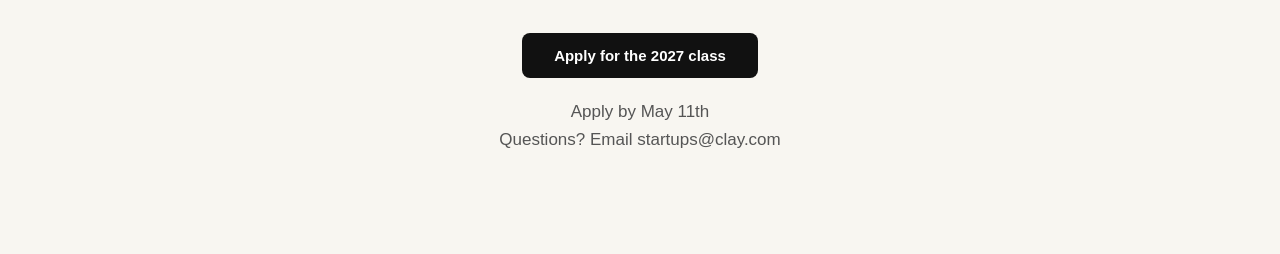
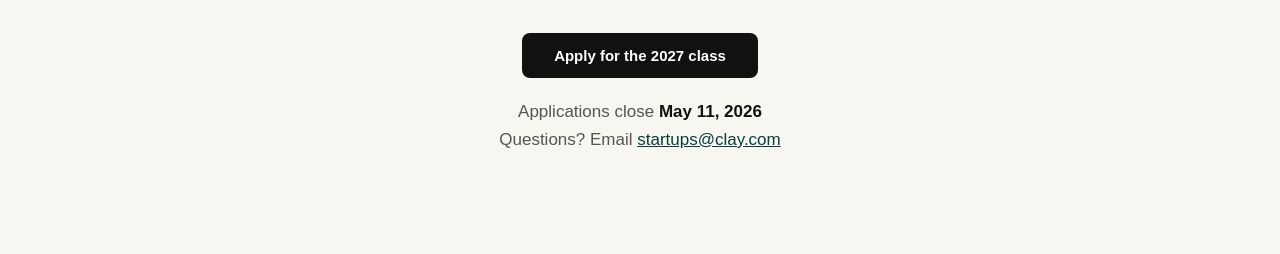
Before and after one commit to ethanhuang-collab/clay-campus-page, a plain HTML site: page index.html in a window 1280 px wide. Shown: the part 546-800 px from the top of the page. Drawn offline with Linux system fonts and the light colour scheme; a web font is replaced by a local one.

Commit message:
Revert "Simplify hero deadline copy and remove special email styling"
This reverts commit e11902f21db5223e6487fc71775cb7993611788e.

```diff
--- a/index.html
+++ b/index.html
@@ -164,6 +164,9 @@
     line-height: 1.65;
     color: #555;
   }
+  .deadline strong { color: var(--clay-dark); }
+  .deadline a { color: var(--clay-teal); text-decoration: underline; }
+  .deadline a:hover { color: var(--clay-dark); }
 
   /* ── BENEFITS STRIP ── */
   .benefits-strip {
@@ -475,8 +478,8 @@
   <p>Join Clay's inaugural Campus Ambassador program for the 2026–2027 school year</p>
   <a href="https://clayhq.typeform.com/to/Rps8DEH9" class="hero-cta" target="_blank">Apply for the 2027 class</a>
   <div class="deadline">
-    Apply by May 11th<br>
-    Questions? Email startups@clay.com
+    Applications close <strong>May 11, 2026</strong><br>
+    Questions? Email <a href="mailto:startups@clay.com">startups@clay.com</a>
   </div>
 </section>
 
```
